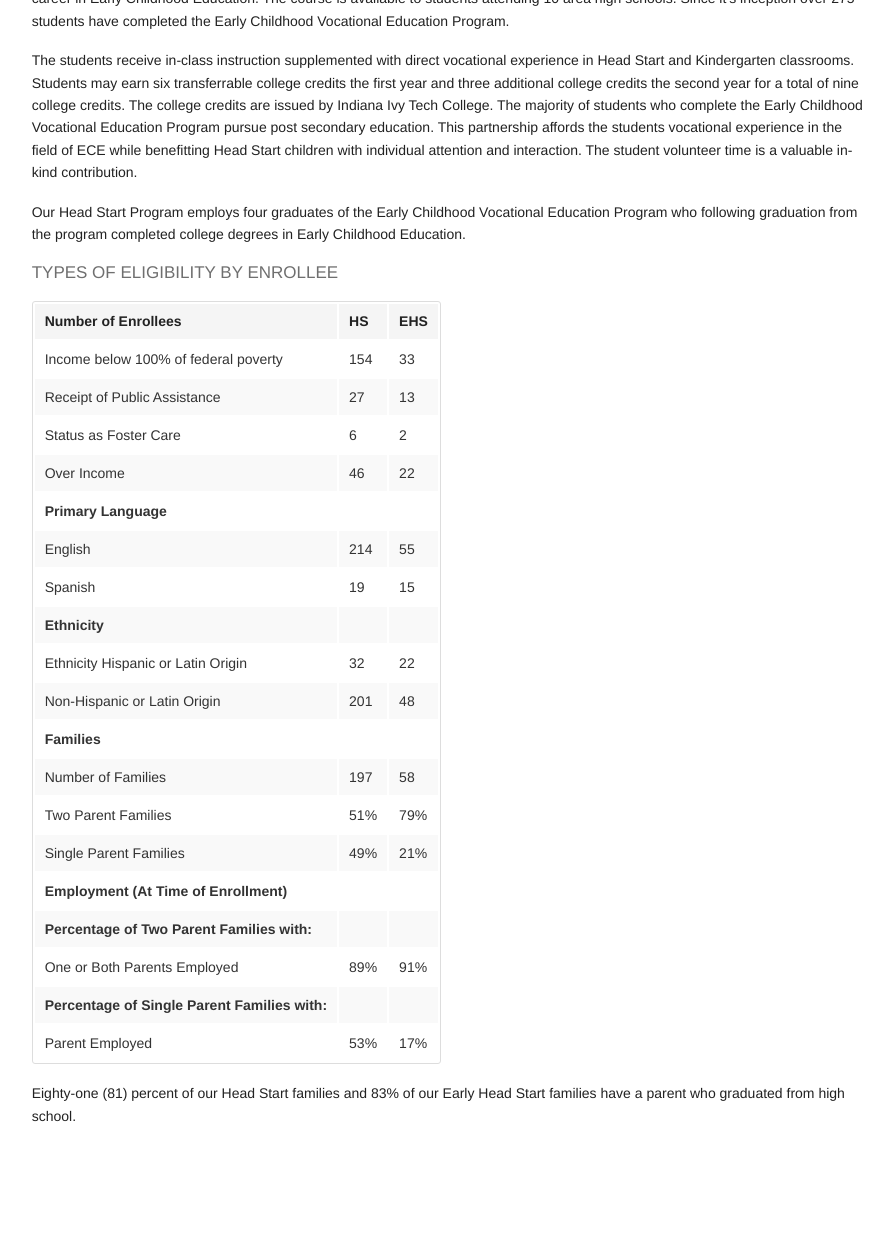
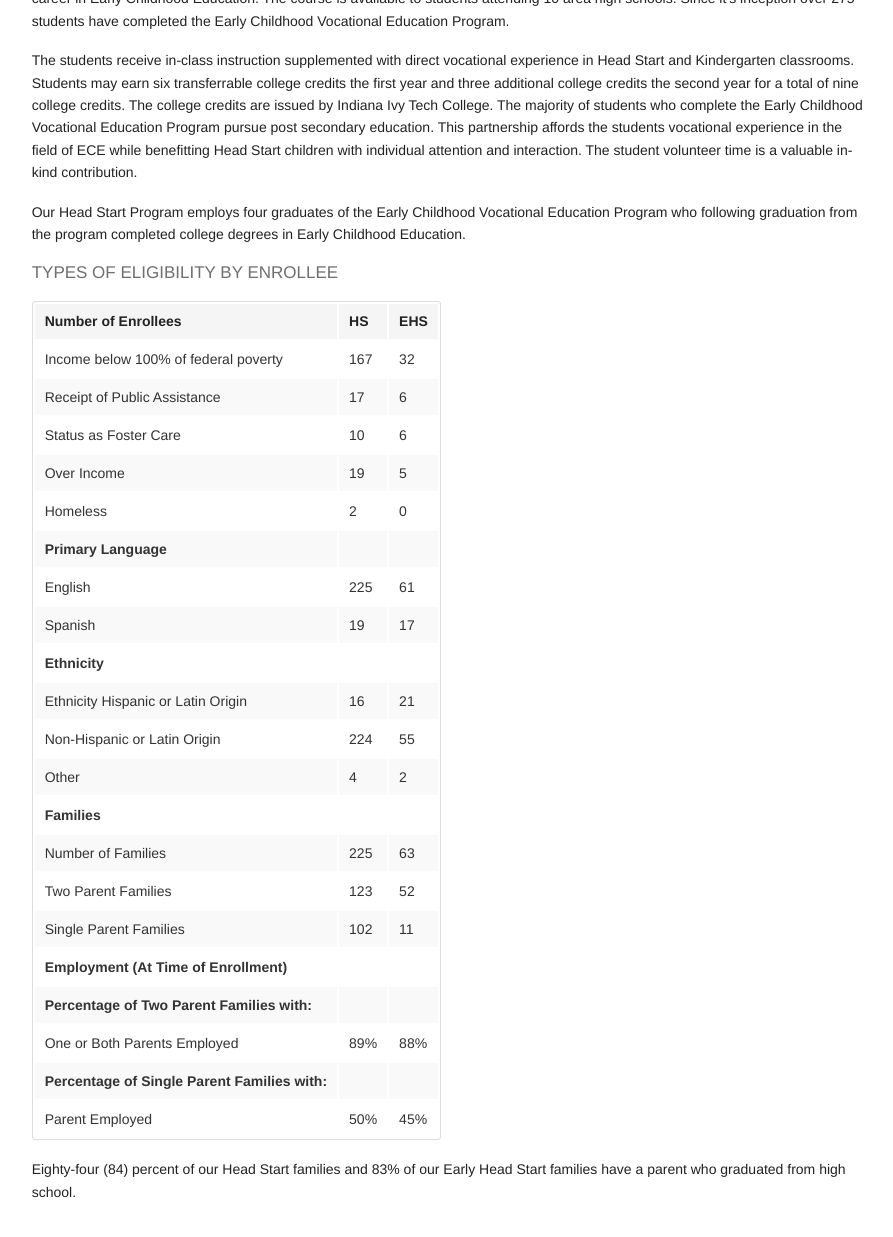
Before and after one commit to leviwilson/marshall-starke.org, a Jekyll site: the page built from report/children.md, in a window 1280 px wide and 1400 px high, scrolled down 2987 px. Shown: the top 1237 px of the window, without its empty margins (260-1153 px from the left). Built offline with Jekyll 4.4.1, drawn with Linux system fonts in a browser that asks for light colours; nearby versions of some CDN libraries.

Commit message:
update types of eligibility by enrollee

```diff
--- a/report/children.md
+++ b/report/children.md
@@ -172,76 +172,86 @@ Our Head Start Program employs four graduates of the Early Childhood Vocational
   <tbody>
     <tr>
       <td>Income below 100% of federal poverty</td>
-      <td>154</td>
-      <td>33</td>
+      <td>167</td>
+      <td>32</td>
     </tr>
     <tr>
       <td>Receipt of Public Assistance</td>
-      <td>27</td>
-      <td>13</td>
+      <td>17</td>
+      <td>6</td>
     </tr>
     <tr>
       <td>Status as Foster Care</td>
+      <td>10</td>
       <td>6</td>
-      <td>2</td>
     </tr>
     <tr>
       <td>Over Income</td>
-      <td>46</td>
-      <td>22</td>
+      <td>19</td>
+      <td>5</td>
+    </tr>
+    <tr>
+      <td>Homeless</td>
+      <td>2</td>
+      <td>0</td>
     </tr>
     <tr><td><strong>Primary Language</strong></td><td>&nbsp;</td><td>&nbsp;</td></tr>
     <tr>
       <td>English</td>
-      <td>214</td>
-      <td>55</td>
+      <td>225</td>
+      <td>61</td>
     </tr>
     <tr>
       <td>Spanish</td>
       <td>19</td>
-      <td>15</td>
+      <td>17</td>
     </tr>
     <tr><td><strong>Ethnicity</strong></td><td>&nbsp;</td><td>&nbsp;</td></tr>
     <tr>
       <td>Ethnicity Hispanic or Latin Origin</td>
-      <td>32</td>
-      <td>22</td>
+      <td>16</td>
+      <td>21</td>
     </tr>
     <tr>
       <td>Non-Hispanic or Latin Origin</td>
-      <td>201</td>
-      <td>48</td>
+      <td>224</td>
+      <td>55</td>
+    </tr>
+    <tr>
+      <td>Other</td>
+      <td>4</td>
+      <td>2</td>
     </tr>
     <tr><td><strong>Families</strong></td><td>&nbsp;</td><td>&nbsp;</td></tr>
     <tr>
       <td>Number of Families</td>
-      <td>197</td>
-      <td>58</td>
+      <td>225</td>
+      <td>63</td>
     </tr>
     <tr>
       <td>Two Parent Families</td>
-      <td>51%</td>
-      <td>79%</td>
+      <td>123</td>
+      <td>52</td>
     </tr>
     <tr>
       <td>Single Parent Families</td>
-      <td>49%</td>
-      <td>21%</td>
+      <td>102</td>
+      <td>11</td>
     </tr>
     <tr><td><strong>Employment (At Time of Enrollment)</strong></td><td>&nbsp;</td><td>&nbsp;</td></tr>
     <tr><td><strong>Percentage of Two Parent Families with:</strong></td><td>&nbsp;</td><td>&nbsp;</td></tr>
     <tr>
-        <td>One or Both Parents Employed</td>
-        <td>89%</td>
-        <td>91%</td>
+      <td>One or Both Parents Employed</td>
+      <td>89%</td>
+      <td>88%</td>
     </tr>
     <tr><td><strong>Percentage of Single Parent Families with:</strong></td><td>&nbsp;</td><td>&nbsp;</td></tr>
     <tr>
-        <td>Parent Employed</td>
-        <td>53%</td>
-        <td>17%</td>
+      <td>Parent Employed</td>
+      <td>50%</td>
+      <td>45%</td>
     </tr>
   </tbody>
 </table>
 
-Eighty-one (81) percent of our Head Start families and 83% of our Early Head Start families have a parent who graduated from high school.
+Eighty-four (84) percent of our Head Start families and 83% of our Early Head Start families have a parent who graduated from high school.
```
